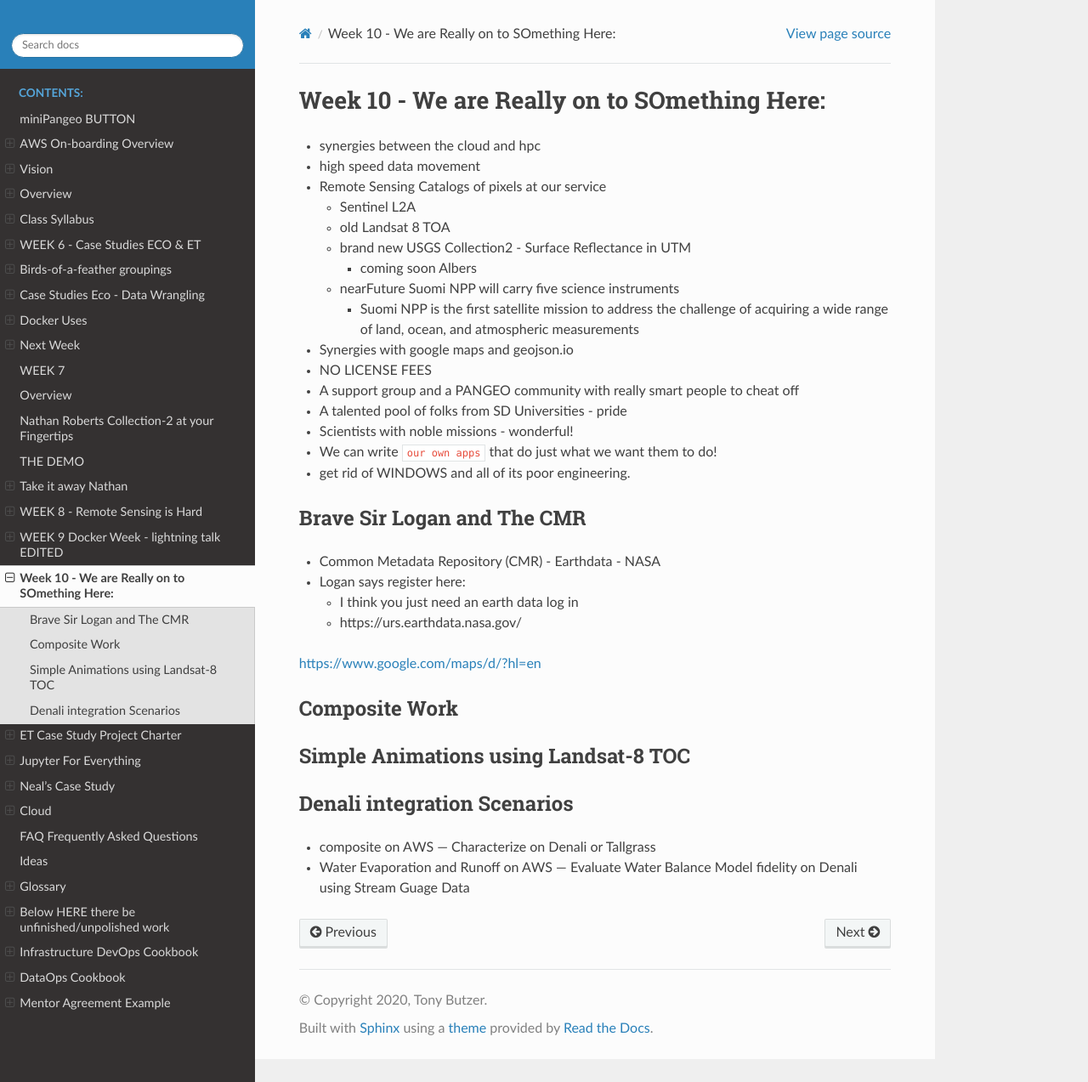
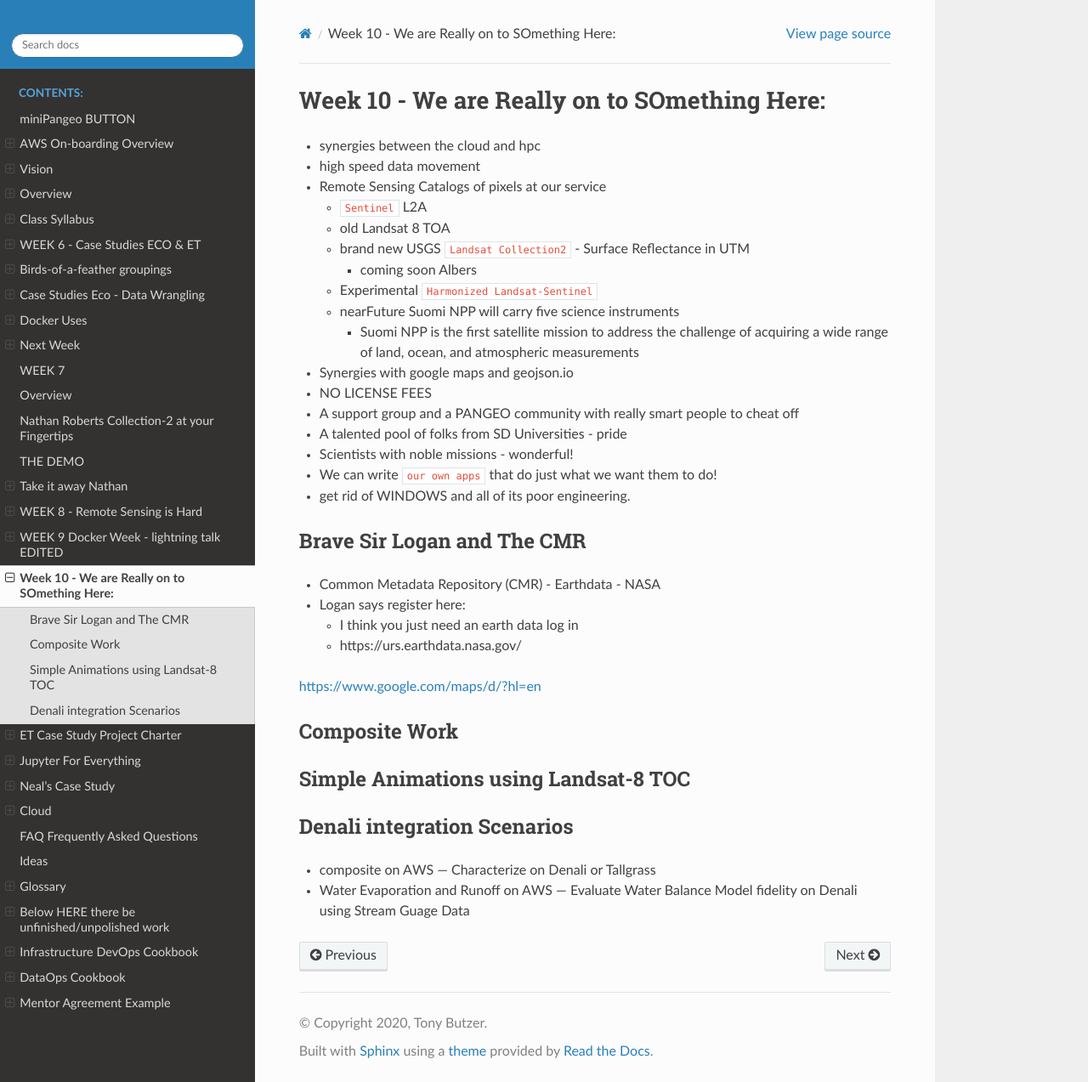
Before and after one commit to tonybutzer/harmony-docs, a Sphinx documentation site: the page built from documentation/source/10week.md, in a window 1280 px wide and 1273 px high. Shown: the whole window at 85% size. Built offline with Sphinx 7.4.7 and the Read the Docs theme 2.0.0, drawn with Linux system fonts in a browser that asks for light colours; pages that are not in the unit, such as notebooks, are missing from menus.

Commit message:
automatic git update from Makefile

```diff
--- a/documentation/source/10week.md
+++ b/documentation/source/10week.md
@@ -3,10 +3,11 @@
 - synergies between the cloud and hpc
 - high speed data movement
 - Remote Sensing Catalogs of pixels at our service
-    - Sentinel L2A
+    - `Sentinel` L2A
     - old Landsat 8 TOA
-    - brand new USGS Collection2 - Surface Reflectance in UTM
+    - brand new USGS `Landsat Collection2` - Surface Reflectance in UTM
         - coming soon Albers
+    - Experimental `Harmonized Landsat-Sentinel`
     - nearFuture Suomi NPP will carry five science instruments
         - Suomi NPP is the first satellite mission to address the challenge of acquiring a wide range of land, ocean, and atmospheric measurements
 - Synergies with google maps and geojson.io
```
